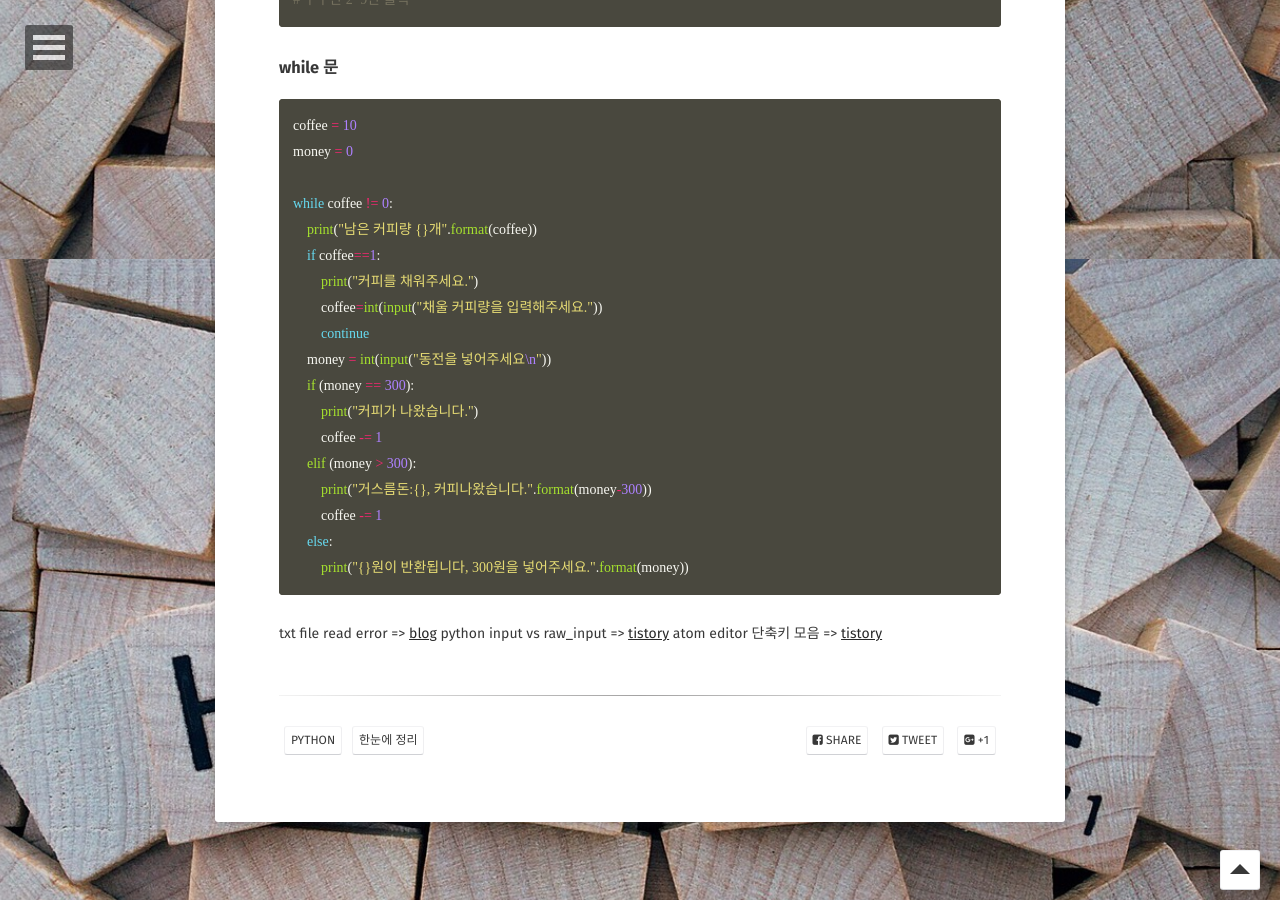
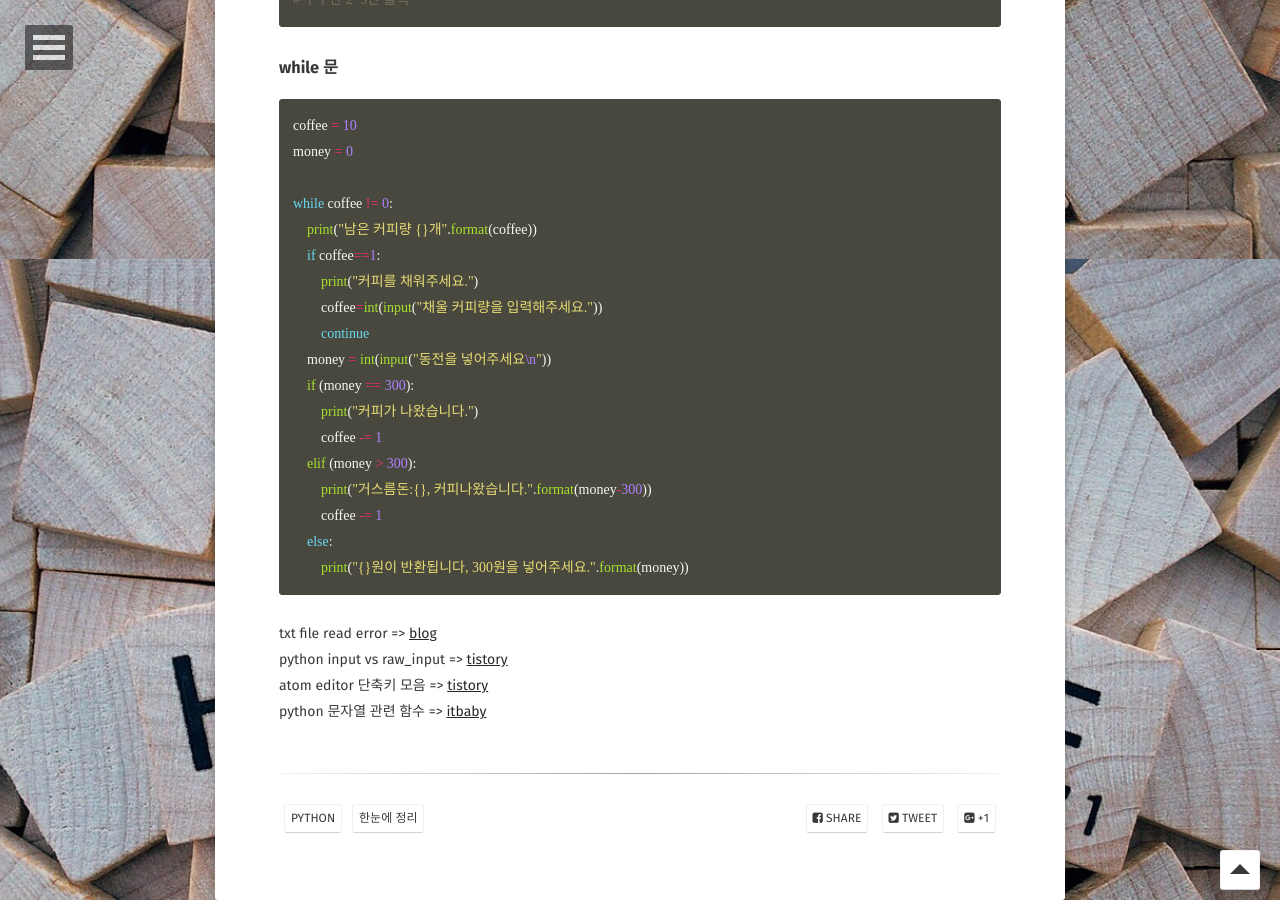
Before and after one commit to Jungjihyuk/JH_Life, a Jekyll site: the page built from _posts/2019-01-23-python.md, in a window 1280 px wide and 900 px high, scrolled down 6041 px. Built offline with Jekyll 4.4.1, drawn with Linux system fonts in a browser that asks for light colours; some web fonts are replaced; comment, search, counter and statistics services are not loaded.

Commit message:
문자열 함수 추가

````diff
--- a/_posts/2019-01-23-python.md
+++ b/_posts/2019-01-23-python.md
@@ -208,6 +208,7 @@ while coffee != 0:
         print("{}원이 반환됩니다, 300원을 넣어주세요.".format(money))
 ```
 
-txt file read error => [blog](https://blog.naver.com/PostView.nhn?blogId=yejoon3117&logNo=221058408177&beginTime=0&jumpingVid=&from=search&redirect=Log&widgetTypeCall=true)
-python input vs raw_input => [tistory](https://aceatom.tistory.com/13)
-atom editor 단축키 모음 => [tistory](https://ondesk.tistory.com/178)
+txt file read error => [blog](https://blog.naver.com/PostView.nhn?blogId=yejoon3117&logNo=221058408177&beginTime=0&jumpingVid=&from=search&redirect=Log&widgetTypeCall=true)<br>
+python input vs raw_input => [tistory](https://aceatom.tistory.com/13)<br>
+atom editor 단축키 모음 => [tistory](https://ondesk.tistory.com/178)<br>
+python 문자열 관련 함수 => [itbaby](http://itbaby.egloos.com/4243381)<br>
````
